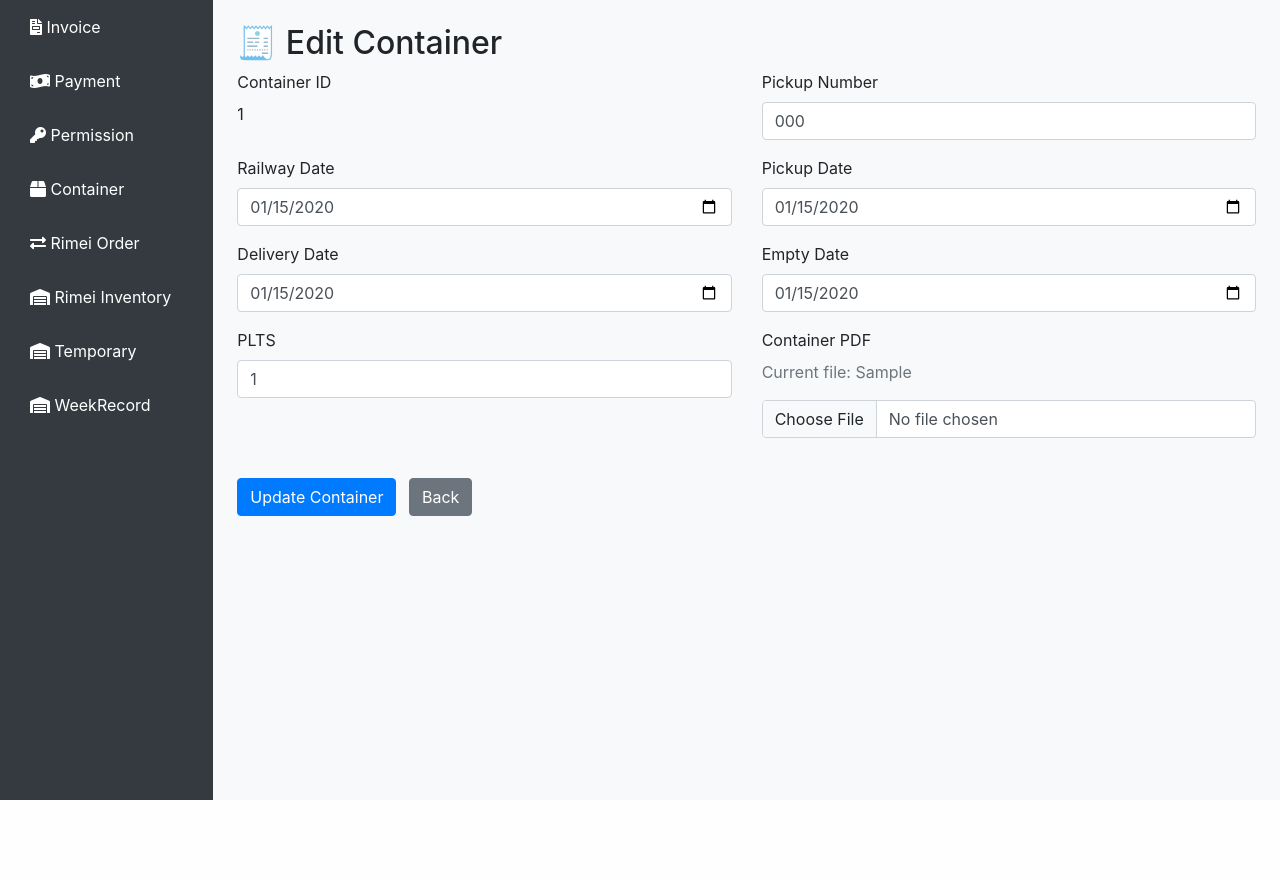
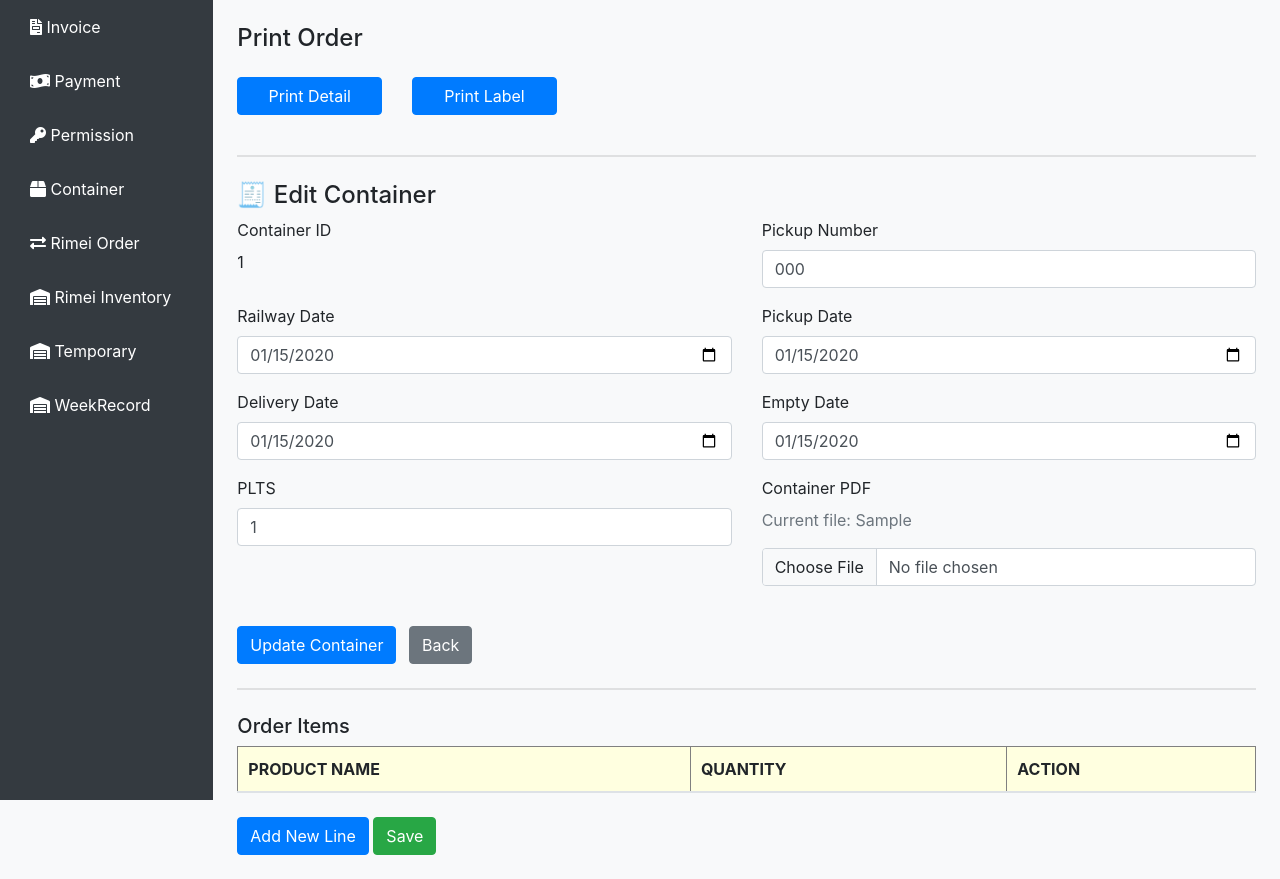
Before and after one commit to rosaspace/rimei, a Django app: page /edit_container/1/ in a window 1280 px wide. Shown: the part 88-967 px from the top of the page. Before the commit the page ends 888 px from the top, so only its background shows below. Run offline with Django 4.2, Linux system fonts and the light colour scheme; tables that the repository leaves empty hold one stand-in row (values such as "Sample post"); lists and menus that the app fills with data are empty; some libraries are stand-ins or nearby versions.

Commit message:
add container item

```diff
--- a/container/admin.py
+++ b/container/admin.py
@@ -3,7 +3,7 @@
 from .models import RMOrder, RMCustomer,OrderImage
 from .forms import OrderForm
 from .models import InvoiceCustomer,RMProduct,RMInventory
-from .models import Employee, LogisticsCompany,OrderItem,ClockRecord
+from .models import Employee, LogisticsCompany,OrderItem,ClockRecord,ContainerItem
 
 class ContainerAdmin(admin.ModelAdmin):
     list_display = ('container_id', 'railway_date', 'pickup_date', 'delivery_date','empty_date','pickup_number')  # Updated field name
@@ -34,6 +34,9 @@
 class OrderItemAdmin(admin.ModelAdmin):
     list_display = ('order', 'product','quantity')
 
+class ContainerItemAdmin(admin.ModelAdmin):
+    list_display = ('container', 'product','quantity')
+
 # Register your models here.
 admin.site.register(Container, ContainerAdmin)
 admin.site.register(Permission)
@@ -48,3 +51,4 @@
 admin.site.register(Employee,EmployeeAdmin)
 admin.site.register(LogisticsCompany)
 admin.site.register(OrderItem,OrderItemAdmin)
+admin.site.register(ContainerItem,ContainerItemAdmin)
--- a/container/models.py
+++ b/container/models.py
@@ -195,3 +195,11 @@
 
     def __str__(self):
         return self.name
+
+class ContainerItem(models.Model):
+    container = models.ForeignKey(Container, related_name='container_items', on_delete=models.CASCADE)  # 关联到 RMOrder
+    product = models.ForeignKey(RMProduct, on_delete=models.CASCADE)  # 关联到 RMProduct
+    quantity = models.IntegerField()  # 产品数量
+
+    def __str__(self):
+        return f"{self.product.name} - {self.quantity} pcs"
--- a/container/pyviews/container.py
+++ b/container/pyviews/container.py
@@ -1,7 +1,7 @@
 from django.shortcuts import render, get_object_or_404
 from django.http import JsonResponse
 
-from ..models import Container
+from ..models import Container,RMProduct
 from django.utils import timezone
 from datetime import datetime
 
@@ -29,17 +29,18 @@
                 created_at=timezone.now()
             )
 
-            # 处理日期字段
+            # 更新日期字段
             date_fields = ['railway_date', 'pickup_date', 'delivery_date', 'empty_date']
             for field in date_fields:
                 value = request.POST.get(field)
                 if value:
                     parsed_date = datetime.strptime(value, '%Y-%m-%d').date()
                     setattr(container, field, parsed_date)
+                else:
+                    setattr(container, field, None)
 
             # 处理PDF文件
             if 'container_pdf' in request.FILES:
-                container.container_pdf = request.FILES['container_pdf']
                 container.container_pdfname = request.FILES['container_pdf'].name
 
             container.save()
@@ -62,8 +63,9 @@
     container = get_object_or_404(Container, container_id=container_id)
 
     if request.method == 'GET':
+        products = RMProduct.objects.all()
         # 显示编辑页面
-        return render(request, 'container/containerManager/edit_container.html', {'container': container})
+        return render(request, 'container/containerManager/edit_container.html', {'container': container,"products":products})
 
     elif request.method == 'POST':
         try:
@@ -86,12 +88,13 @@
                     setattr(container, field, parsed_date)
                 else:
                     setattr(container, field, None)
+
             # 处理PDF文件
             if 'container_pdf' in request.FILES:
                 container.container_pdfname = request.FILES['container_pdf']
-
                 # 打印 PDF 文件名
                 print(f"Uploaded PDF file name: {container.container_pdfname}")
+
             container.save()
 
             return JsonResponse({
@@ -105,3 +108,10 @@
             }, status=400)
 
     return JsonResponse({'error': 'Invalid request method'}, status=405)
+
+def save_containeritems(request, container_id):
+    print("----------save_containeritems-------------",container_id)
+    return JsonResponse({
+                'success': True,
+                'message': 'Container updated successfully'
+            })
--- a/container/templates/container/containerManager/add_container.html
+++ b/container/templates/container/containerManager/add_container.html
@@ -67,6 +67,10 @@
             let formData = new FormData();
             formData.append("container_id", document.getElementById("container-id").value);
             formData.append("pickup_number", document.getElementById("pickup-number").value);
+            formData.append("railway_date", document.getElementById("railway-date").value);
+            formData.append("pickup_date", document.getElementById("pickup-date").value);
+            formData.append("delivery_date", document.getElementById("delivery-date").value);
+            formData.append("empty_date", document.getElementById("empty-date").value);
             formData.append("plts", document.getElementById("plts").value);
 
             const containerPdf = document.getElementById("container-pdf").files[0];
--- a/container/templates/container/containerManager/edit_container.html
+++ b/container/templates/container/containerManager/edit_container.html
@@ -1,7 +1,19 @@
 {% extends "container/base.html" %}
 {% block content %}
 
-<h2>🧾 Edit Container</h2>
+<h4 class="mb-4">Print Order</h4>
+    <div class="row">
+        <div class="col-md-2 mb-3">
+            <button class="btn btn-primary  w-100" id="printDetail">Print Detail</a>
+        </div>
+        <div class="col-md-2 mb-3">
+            <button class="btn btn-primary  w-100" id="printLabel">Print Label</a>
+        </div>
+    </div>
+
+<hr class="my-4 border-2 opacity-100">
+
+<h4>🧾 Edit Container</h4>
 
 <div class="container-form">
     <form id="edit-container-form">
@@ -65,6 +77,41 @@
         </div>
     </form>
 </div>
+<hr class="my-4 border-2 opacity-100">
+
+<!-- 添加Container项目表格 -->
+<div class="row mt-4">
+    <div class="col-12">
+        <h5>Order Items</h5>
+        <table class="table table-bordered"  id="orderTable">
+            <thead>
+                <tr>
+                    <th>Product Name</th>
+                    <th>Quantity</th>
+                    <th>Action</th>
+                </tr>
+            </thead>
+            <tbody>
+                {% for item in order_items %}
+                <tr>
+                    <td>
+                        <select class="form-control product-select">
+                            <option value="{{ item.product.id }}" selected>{{ item.product.name }}</option>
+                            {% for product in products %}
+                                <option value="{{ product.id }}">{{ product.name }}</option>
+                            {% endfor %}
+                        </select>
+                    </td>
+                    <td><input type="number" class="form-control quantity-input" value="{{ item.quantity }}" min="1"></td>
+                    <td><button class="btn btn-danger btn-sm remove-row">Remove</button></td>
+                </tr>
+                {% endfor %}
+            </tbody>
+        </table>
+        <button class="btn btn-primary mt-2" id="addRow">Add New Line</button>
+        <button class="btn btn-success mt-2" id="saveContainerItems">Save</button>
+    </div>
+</div>
 
 {% endblock %}
 
@@ -117,7 +164,102 @@
                 alert("❌ An error occurred while updating the container.");
             });
         };
+
+        const containerID = '{{ container.container_id }}';
+        // 打印详单
+        document.getElementById('printDetail').addEventListener('click', function() {
+            window.open(`/print_container_detail/${containerID}/`, '_blank');
+        });
+
+        // 打印标签
+        document.getElementById('printLabel').addEventListener('click', function() {
+            window.open(`/print_container_label/${containerID}/`, '_blank');
+        });
+
+        // 保存条目
+        document.getElementById('saveContainerItems').addEventListener('click', function(e) {
+            e.preventDefault(); // 阻止表单默认提交
+
+            const rows = document.querySelectorAll('tbody tr');
+            let orderitems = [];
+
+            console.log("表格行数:", rows.length);
+            console.log("Container ID:", containerID);
+
+            rows.forEach(row => {
+                const itemName = row.children[0].textContent.trim();
+                const quantity = parseInt(row.children[1].textContent.trim()) || 0;
+                console.log("--- ", itemName, quantity);
+
+                orderitems.push({
+                    item: itemName,
+                    qty: quantity
+                });
+            });
+
+            // 创建FormData对象
+            const formData = new FormData();
+            formData.append('orderitems', JSON.stringify(orderitems));
+
+            // 检查FormData内容
+            for (let pair of formData.entries()) {
+                // console.log(pair[0] + ': ' + pair[1]);
+            }
+
+            // 发送数据到后端
+            fetch('/save_containeritems/${containerID}/', {
+                method: 'POST',
+                headers: {
+                    'X-CSRFToken': '{{ csrf_token }}'
+                },
+                body: formData
+            })
+            .then(response => {
+                // Check if the response is OK (status in the range 200-299)
+                if (!response.ok) {
+                    throw new Error('Network response was not ok');
+                }
+                return response.text(); // Parse the JSON response
+            })
+            .then(html => {
+                // 将返回的 HTML 插入到页面中
+                document.open();
+                document.write(html);
+                document.close();
+            })
+            .catch(error => {
+                console.error('Error:', error);
+                alert('An error occurred while saving the order');
+            });
+        });
     });
+
+    $(document).ready(function () {
+        // 添加新行
+        $("#addRow").click(function () {
+            let newRow = `
+                <tr>
+                    <td>
+                        <select class="form-control product-select">
+                            <option value="">Select Product</option>
+                            {% for product in products %}
+                                <option value="{{ product.id }}">{{ product.name }}</option>
+                            {% endfor %}
+                        </select>
+                    </td>
+                    <td><input type="number" class="form-control quantity-input" min="1"></td>
+                    <td><button class="btn btn-danger btn-sm remove-row">Remove</button></td>
+                </tr>
+            `;
+            $("#orderTable tbody").append(newRow);
+        });
+
+        // 删除行
+        $(document).on("click", ".remove-row", function () {
+            $(this).closest("tr").remove();
+        });
+    });
+
 </script>
 
 {% endblock %}
--- a/container/templates/container/rmorder/add_order.html
+++ b/container/templates/container/rmorder/add_order.html
@@ -257,5 +257,6 @@
             alert('An error occurred while saving the order');
         });;
     });
+
 </script>
 {% endblock %}
--- a/container/urls.py
+++ b/container/urls.py
@@ -19,6 +19,7 @@
     path('add_container/', container.add_container, name='add_container'),
     path('add_container_view/', container.add_container_view, name='add_container_view'),
     path("edit_container/<str:container_id>/", container.edit_container, name="edit_container"),
+    path("save_containeritems/<str:container_id>/", container.save_containeritems, name="save_containeritems"),
 
     # Invoice
     path('add_invoice/', invoice.add_invoice, name='add_invoice'),
@@ -52,6 +53,8 @@
     path('print_converted_order/<str:so_num>/', pdfprocess.print_converted_order, name='print_converted_order'),
     path('print_label/<str:so_num>/', pdfprocess.print_label, name='print_label'),
     path('print_bol/<str:so_num>/', pdfprocess.print_bol, name='print_bol'),
+    path('print_container_detail/<str:container_num>/', pdfprocess.print_container_detail, name='print_container_detail'),
+    path('print_container_label/<str:container_num>/', pdfprocess.print_container_label, name='print_container_label'),
 
     # 打卡记录
     path('week_record/', weekrecord.week_record, name='week_record'),
```
Also changed, not shown: container/pyviews/pdfprocess.py (+75 -2 lines), container/migrations/0021_containeritem.py (added).
